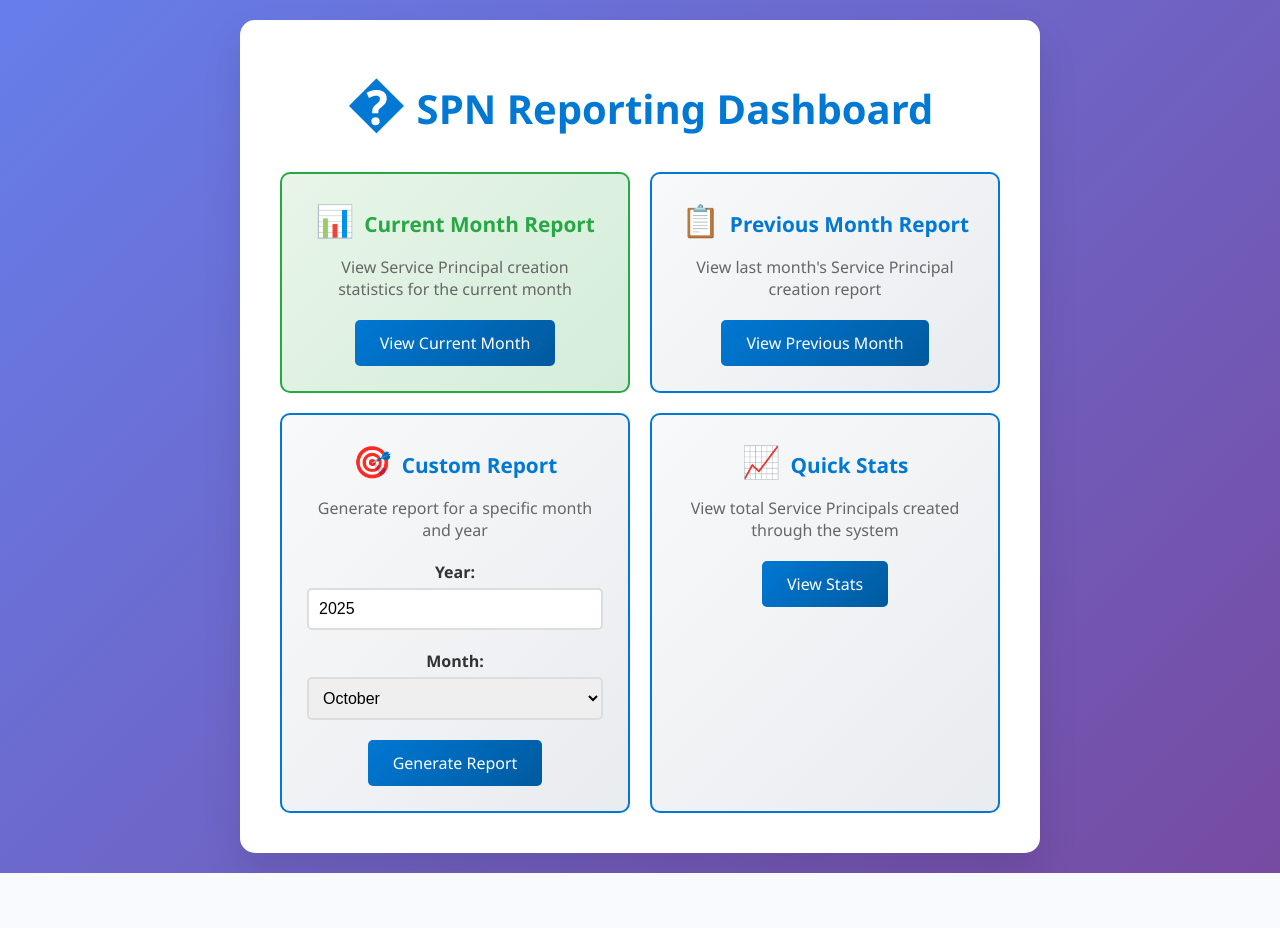
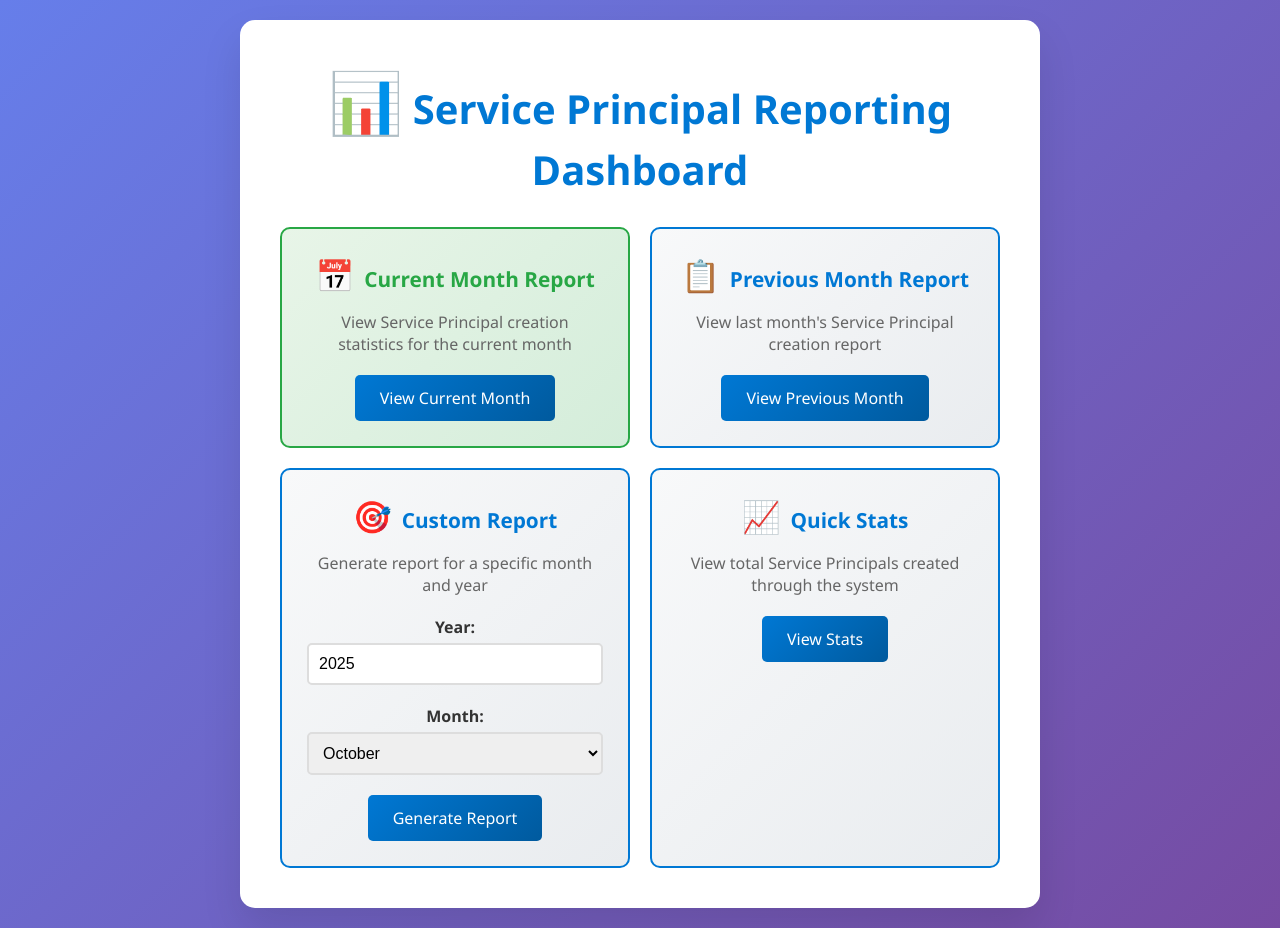
Before and after one commit to rkurhade/MTech-Project, a Flask app: page /dashboard in a window 1280 px wide. Before the commit the page ends 873 px from the top, so only its background shows below. Run offline with Flask 3, Linux system fonts and the light colour scheme; parts of the project's set-up code (start-up, migrations or seed data) failed here and were passed over.

Commit message:
Dashboard changes

```diff
--- a/templates/dashboard.html
+++ b/templates/dashboard.html
@@ -126,12 +126,12 @@
 </head>
 <body>
     <div class="container">
-        <h1><span class="emoji">�</span>SPN Reporting Dashboard</h1>
+        <h1><span class="emoji">📊</span>Service Principal Reporting Dashboard</h1>
 
         <div class="dashboard-grid">
             <!-- View Current Month Report -->
             <div class="dashboard-card current-month">
-                <h3><span class="emoji">📊</span>Current Month Report</h3>
+                <h3><span class="emoji">📅</span>Current Month Report</h3>
                 <p>View Service Principal creation statistics for the current month</p>
                 <a href="javascript:void(0)" class="btn" onclick="viewCurrentMonth()">View Current Month</a>
             </div>
```
